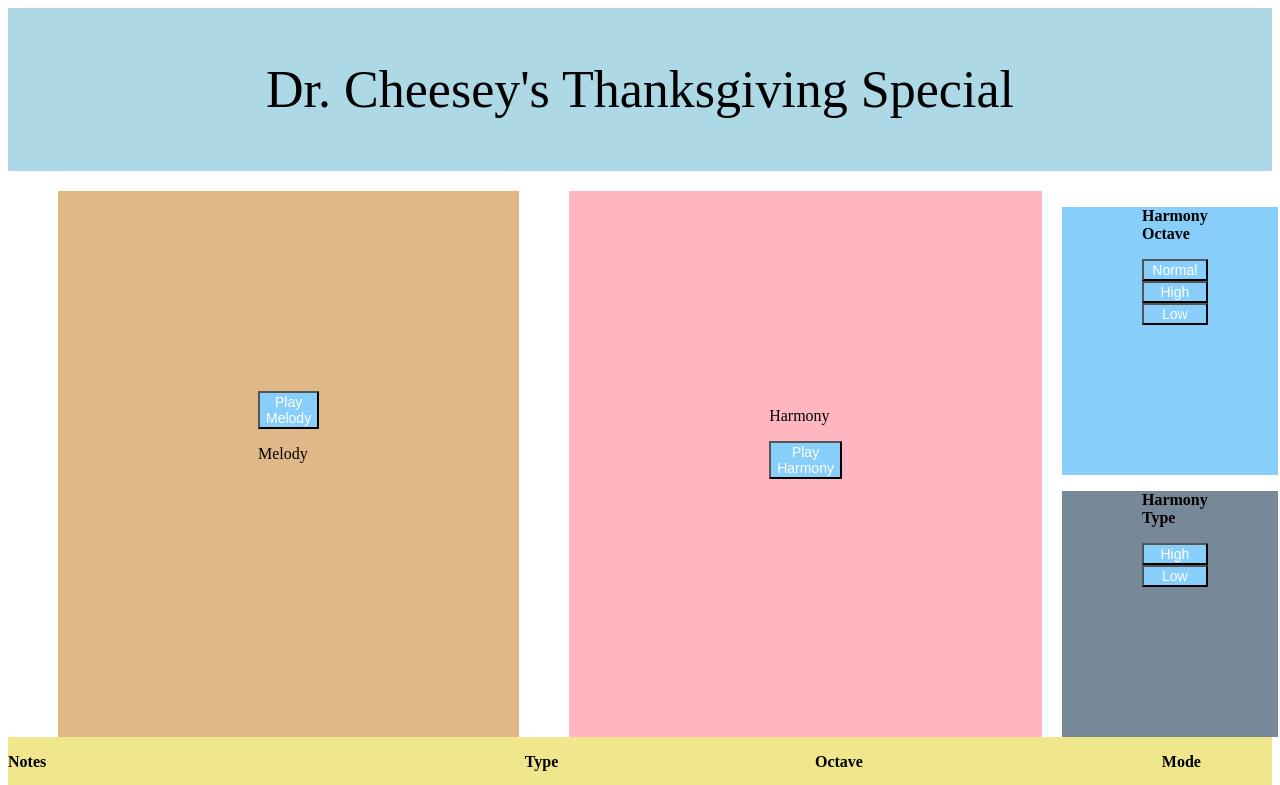
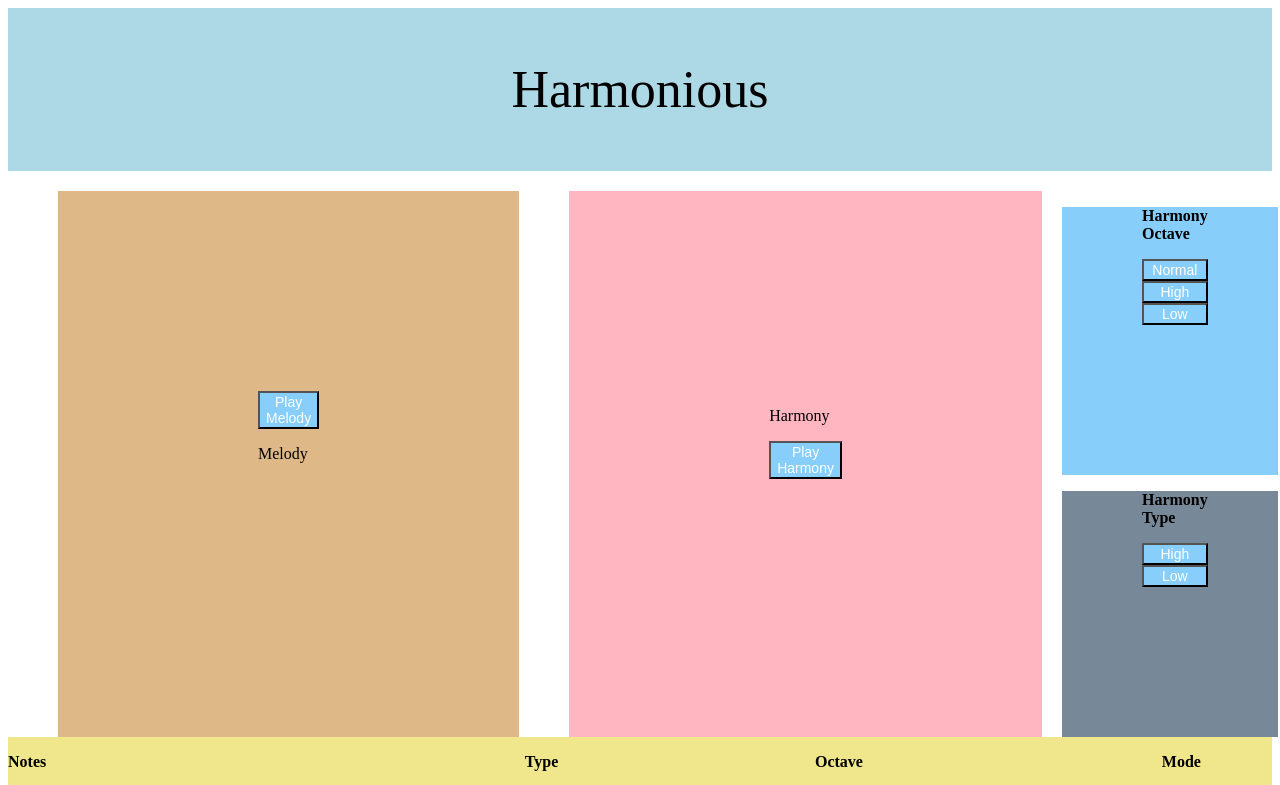
Before and after one commit to andrewvt97/Harmonious, a React (Vite) app: page / in a window 1280 px wide. Shown: the top 785 px of the page. Built offline with nearby package versions, Linux system fonts and the light colour scheme.

Commit message:
Update title of webpage

```diff
--- a/src/components/App.jsx
+++ b/src/components/App.jsx
@@ -172,7 +172,7 @@ function App() {
       <>
 
         <div className='header'>
-          <p className='website-name'> Dr. Cheesey's Thanksgiving Special</p>
+          <p className='website-name'> Harmonious</p>
         </div>
         <div className='display'>
         <div className='melody-display'>
```
